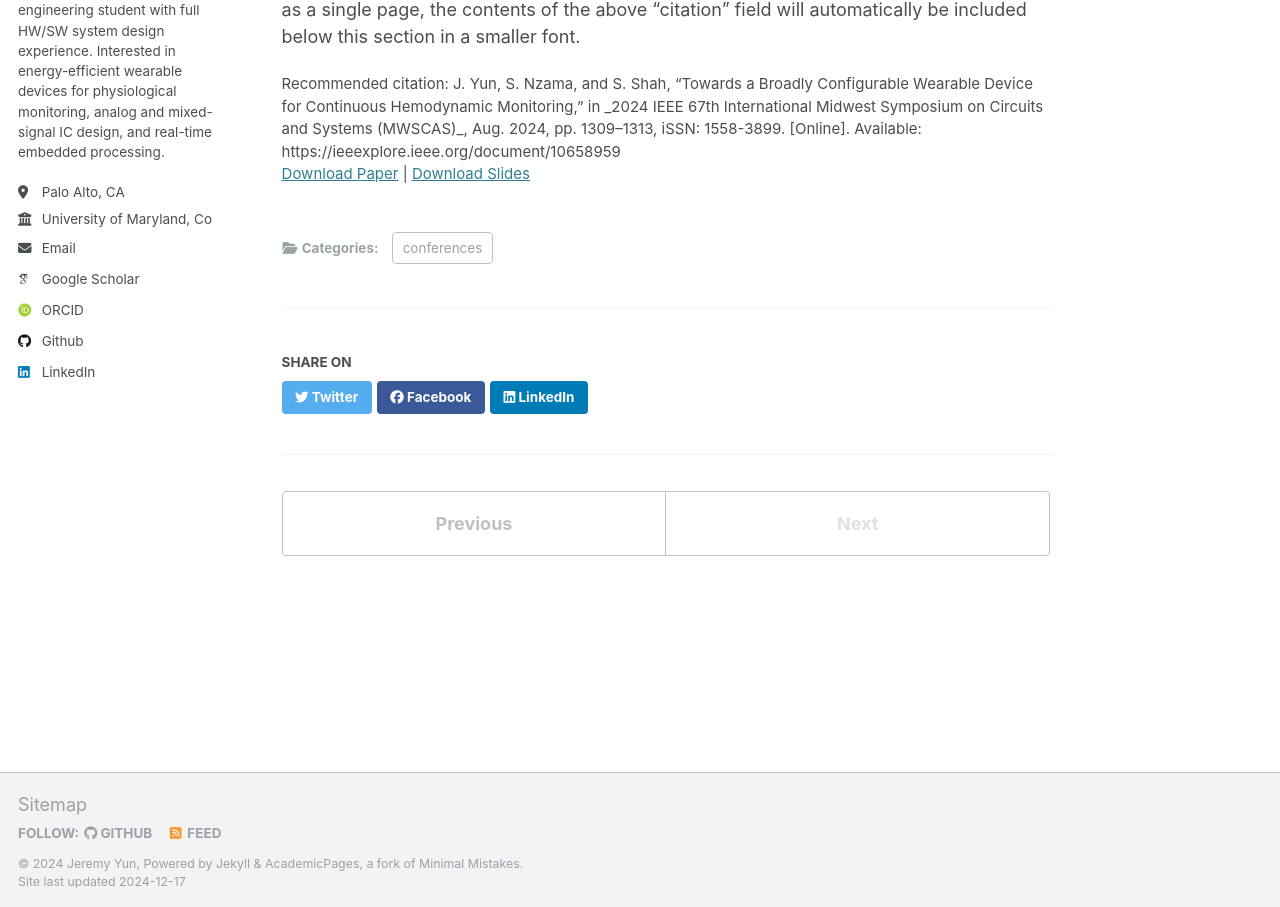
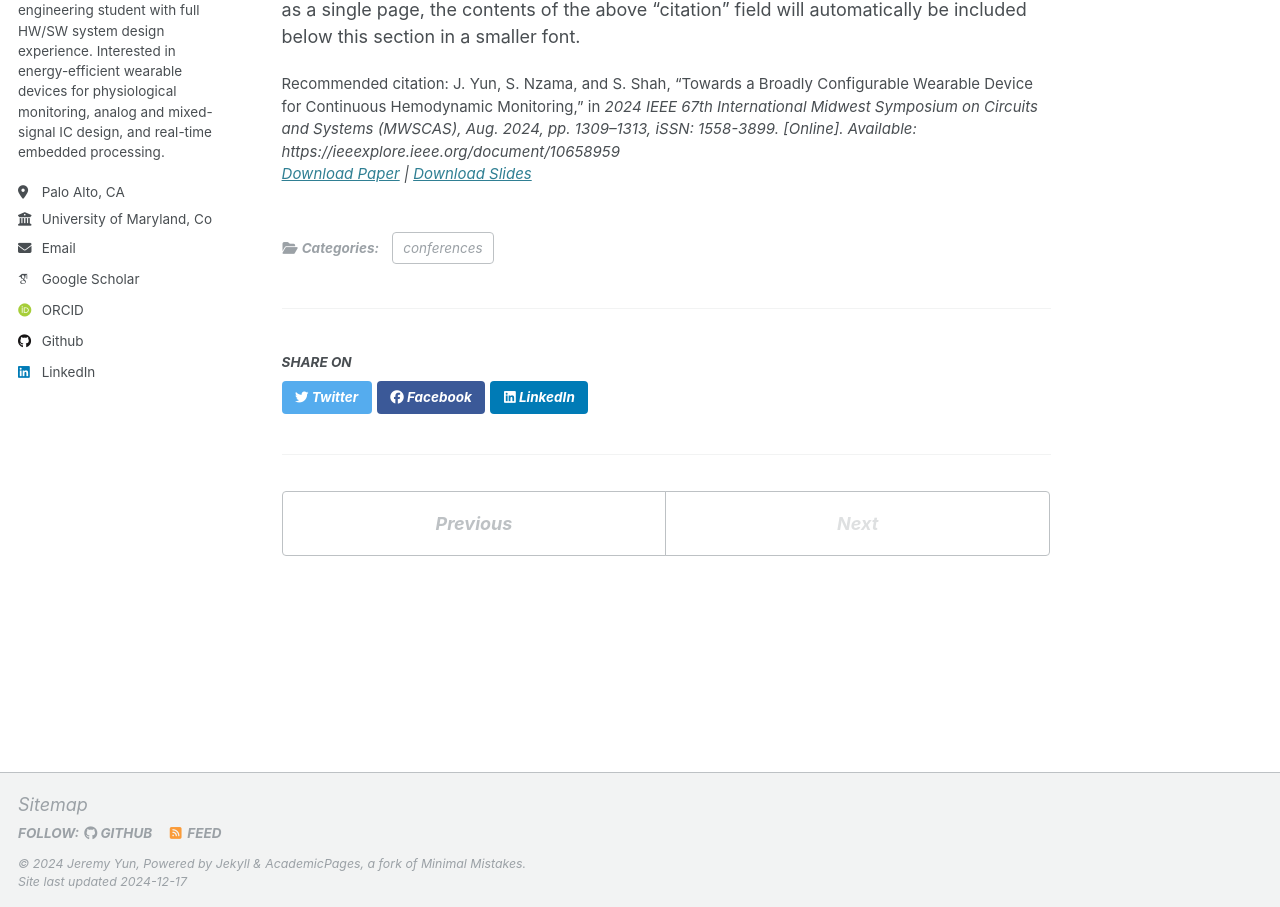
Before and after one commit to JermYeWorm/JermYeWorm.github.io, a Jekyll site: the page built from _publications/IEEE_MWSCAS_2024_Paper.md, in a window 1280 px wide and 1253 px high. Shown: the part 343-1250 px from the top of the window. Built offline with Jekyll 4.4.1, drawn with Linux system fonts in a browser that asks for light colours; some web fonts are replaced.

Commit message:
change italics

```diff
--- a/_publications/IEEE_MWSCAS_2024_Paper.md
+++ b/_publications/IEEE_MWSCAS_2024_Paper.md
@@ -8,7 +8,7 @@ date: 2024-08-11
 venue: '2024 IEEE 67th International Midwest Symposium on Circuits and Systems (MWSCAS)'
 slidesurl: 'http://academicpages.github.io/files/slides1.pdf'
 paperurl: 'http://jermyeworm.github.io/files/IEEE_MWSCAS_2024_Paper.pdf'
-citation: 'J. Yun, S. Nzama, and S. Shah, “Towards a Broadly Configurable Wearable Device for Continuous Hemodynamic Monitoring,” in _2024 IEEE 67th International Midwest Symposium on Circuits and Systems (MWSCAS)_, Aug. 2024, pp. 1309–1313, iSSN: 1558-3899. [Online]. Available: https://ieeexplore.ieee.org/document/10658959'
+citation: 'J. Yun, S. Nzama, and S. Shah, “Towards a Broadly Configurable Wearable Device for Continuous Hemodynamic Monitoring,” in <i>2024 IEEE 67th International Midwest Symposium on Circuits and Systems (MWSCAS)<i>, Aug. 2024, pp. 1309–1313, iSSN: 1558-3899. [Online]. Available: https://ieeexplore.ieee.org/document/10658959'
 ---
 
 The contents above will be part of a list of publications, if the user clicks the link for the publication than the contents of section will be rendered as a full page, allowing you to provide more information about the paper for the reader. When publications are displayed as a single page, the contents of the above "citation" field will automatically be included below this section in a smaller font.
```
